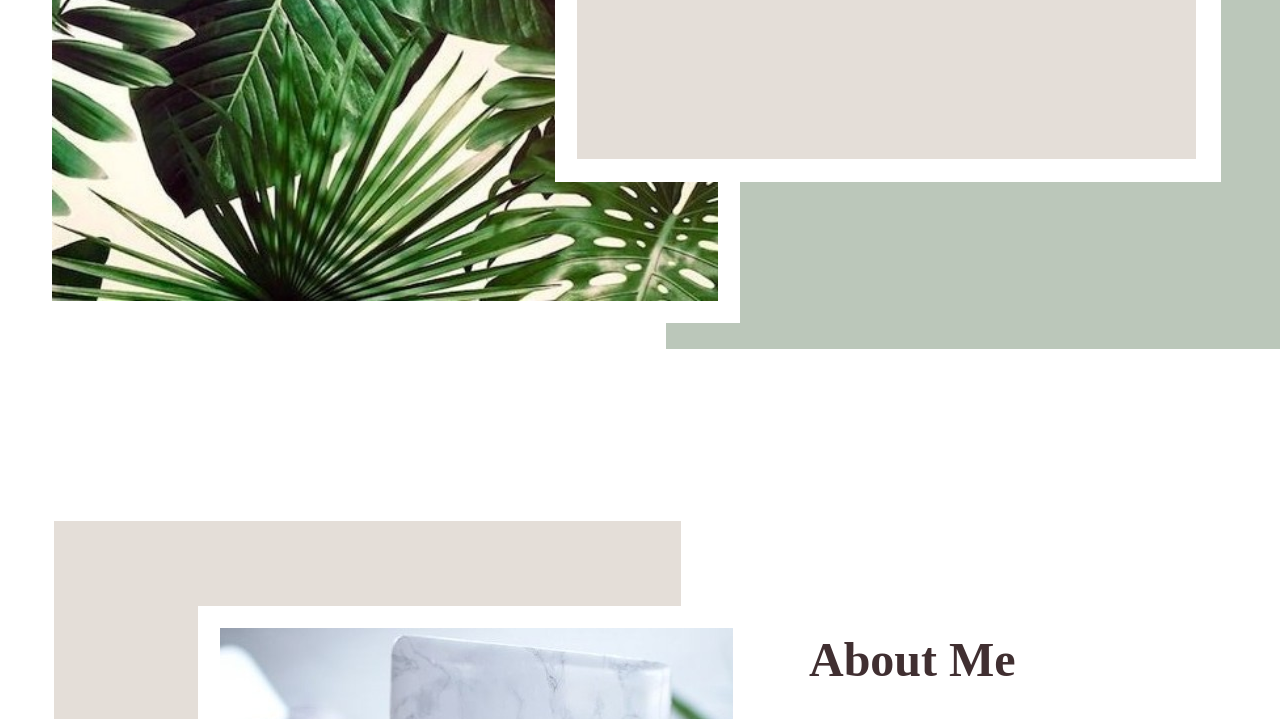
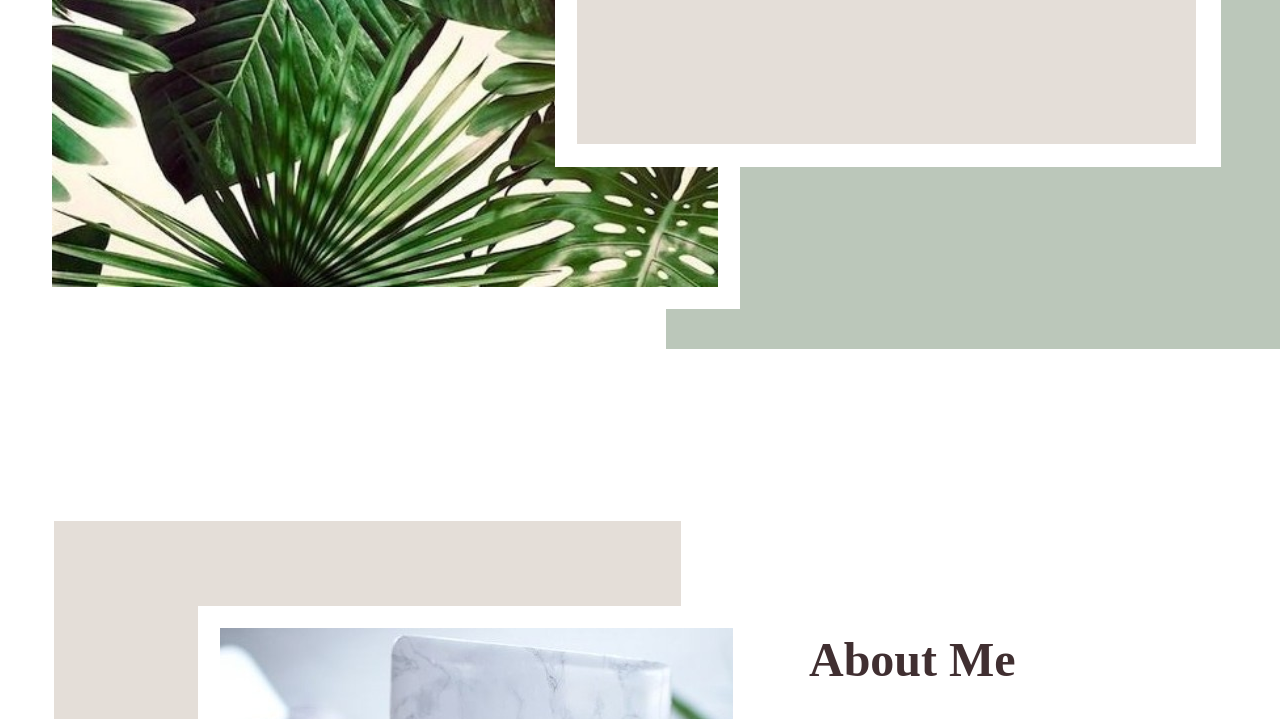
Before and after one commit to novenOo/novenOo.github.io, a plain HTML site: page index.html in a window 1280 px wide. Shown: the part 565-1284 px from the top of the page. Drawn offline with Linux system fonts and the light colour scheme.

Commit message:
Update style.css

```diff
--- a/css/style.css
+++ b/css/style.css
@@ -57,7 +57,7 @@ img{
     margin: 63px 0 0 30px;
 }
 .back{
-    margin-top: 117px;
+    margin-top: 8%;
     background: white;
     width: 52%;
     position: absolute;
```
